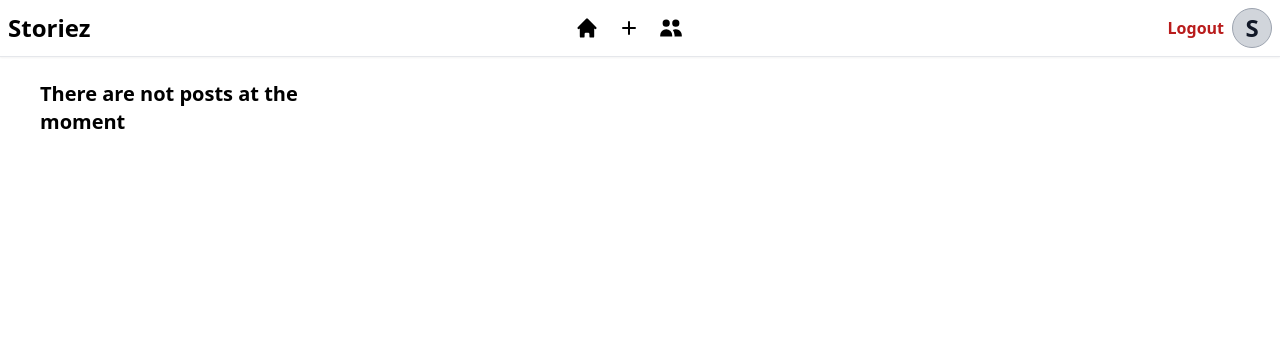
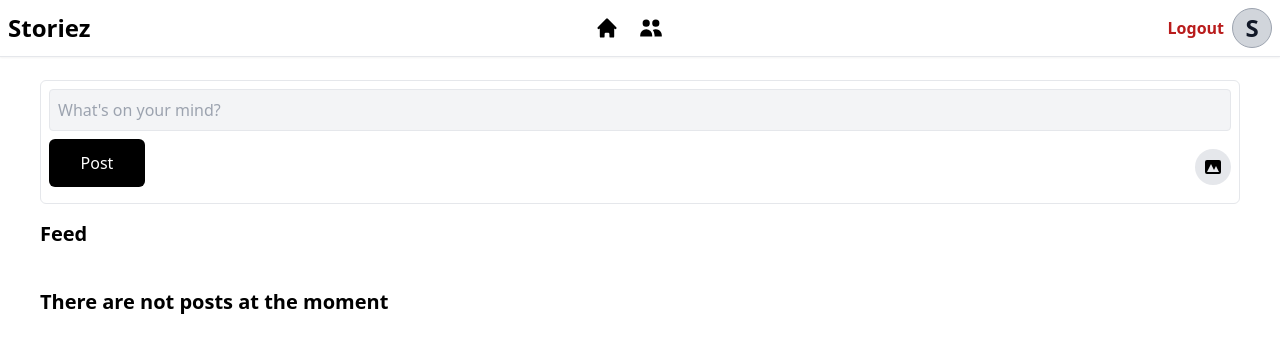
Before and after one commit to mwelwankuta/storiez-py, a Flask app: page / in a window 1280 px wide. Shown: the top 353 px of the page. Run offline with Flask 2, Linux system fonts and the light colour scheme; the visitor is signed in with stand-in values (Sample User, id 1); data that the repository does not hold is empty.

Commit message:
removed post page

```diff
--- a/app.py
+++ b/app.py
@@ -3,7 +3,7 @@ from flask import Flask
 import flask_cors
 from pymongo import MongoClient
 
-# enpoint imports
+# endpoint imports
 from endpoints import endpoints
 
 # init app
--- a/controllers/people.py
+++ b/controllers/people.py
@@ -43,7 +43,8 @@ def people_controller(cursor):
         cursor['users'].update_one({"email/phone": friend_email}, {
                                 '$set': {"friends": [*db_friend[0]['friends'], my_email]}})
 
+        new_user = cursor['users'].find_one({"email/phone": my_email})
         # reset friends in session
-        session['friends'] = db_my['friends']
+        session['friends'] = new_user['friends']
 
         return render_template('people.html', message=f"you and {db_friend[0]['name']} are now friends")
--- a/templates/home.html
+++ b/templates/home.html
@@ -8,22 +8,45 @@
     <!-- include navbar -->
     {% include 'partials/nav.html' %}
 
-    <main class="sm:mt-10 md:mt-20 grid lg:grid-cols-4 md:grid-cols-3 sm:grid-cols-1 gap-10">
+    <form class="mt-10 md:mt-20 flex flex-col border p-2 sm:rounded-md" action="/post" method="POST" enctype="multipart/form-data">
+        <input class="border rounded bg-gray-100 mb-2 p-2" name="text" type="text" placeholder="What's on your mind?" aria-multiline="true">
+        <div class="flex justify-between items-center">
+            <button type="submit" class="px-2 py-3 text-white bg-black rounded-md text-md mb-2 w-24">Post</button>
+            <div class="p-2 rounded-full bg-gray-200 flex items-end gap-2 cursor-pointer">
+
+                <div>
+                    <input type="file" name="image" id="image" hidden>
+                    <label for="image">
+                        <svg xmlns="http://www.w3.org/2000/svg" class="h-5 w-5" viewBox="0 0 20 20" fill="currentColor">
+                            <path fill-rule="evenodd" d="M4 3a2 2 0 00-2 2v10a2 2 0 002 2h12a2 2 0 002-2V5a2 2 0 00-2-2H4zm12 12H4l4-8 3 6 2-4 3 6z" clip-rule="evenodd" />
+                        </svg>
+                    </label>
+                </div>
+            </div>
+        </div>
+        {% if form_message %}
+        <p class="text-red-600">{{form_message}}</p>
+        {% endif %}
+    </form>
+    <h2 class="text-xl font-semibold mb-2 mt-4">Feed</h2>
+    <main class="mt-10 flex flex-col mb-4">
         {% if posts and session.get('email') %}
             {% for post in posts %}
                 <!-- when user in logged in continue -->
                     <!-- only render post when author is in users friends object -->
-                    {% if post.author in session['friends'] or session['email'] == post.author %}
-                        <div id="post" class="mt-4 mb-2 bg-gray-100 mx-auto p-2 rounded-xl cursor-pointer hover:shadow-md border hover:border-gray-300">
+                    {% if post.author in session['friends'] or post.author == session['email'] %}
+                        <div id="post" class="bg-gray-100 py-2 px-4 border-b-2 border-gray-400">
                             <!-- if user is author show me as user -->
                             {% if post.name == session['name'] %}
-                                <p class="capitalize font-semibold mb-1">Me</p>
+                                <p class="capitalize font-semibold mb-1">{{post.name}}</p>
                             {% else %}
-                                <p class="capitalize font-semibold mb-1">{{post.name}}</p>
+                                <p class="capitalize font-semibold mb-1">{{post.name}}#<span>{{post.author}}</span></p></p>
                             {% endif %}
-                            <img id="image" src="{{post.image}}" alt="{{post.caption}}" class="rounded-xl border border-gray-300 max-h-64 w-64 object-cover">
+                            {% if post.image %}
+                                <img id="image" src="{{post.image}}" alt="{{post.caption}}" class="md:rounded-xl border border-gray-300 max-h-64 w-64 object-cover">
+                            {% endif %}
                             <div class="flex items-center justify-between mt-2">
-                                <p class="truncate">{{post.caption}}</p>
+                                <p class="truncate">{{post.text}}</p>
                                 {% if post.name == session['name'] %}
                                     <form action="/delete/{{post._id}}" method="POST">
                                         <button type="submit" class="p-1 bg-gray-300 rounded-full flex items-center justify-center hover:bg-gray-200">
--- a/templates/partials/nav.html
+++ b/templates/partials/nav.html
@@ -8,13 +8,6 @@
                 <a href="/">
                     <svg xmlns="http://www.w3.org/2000/svg" class="h-6 w-6" viewBox="0 0 20 20" fill="currentColor">
                         <path d="M10.707 2.293a1 1 0 00-1.414 0l-7 7a1 1 0 001.414 1.414L4 10.414V17a1 1 0 001 1h2a1 1 0 001-1v-2a1 1 0 011-1h2a1 1 0 011 1v2a1 1 0 001 1h2a1 1 0 001-1v-6.586l.293.293a1 1 0 001.414-1.414l-7-7z" />
-                    </svg>
-                </a>
-            </li>
-            <li>
-                <a href="/post">
-                    <svg xmlns="http://www.w3.org/2000/svg" class="h-5 w-5" viewBox="0 0 20 20" fill="currentColor">
-                        <path fill-rule="evenodd" d="M10 3a1 1 0 011 1v5h5a1 1 0 110 2h-5v5a1 1 0 11-2 0v-5H4a1 1 0 110-2h5V4a1 1 0 011-1z" clip-rule="evenodd" />
                     </svg>
                 </a>
             </li>
```
Also changed, not shown: controllers/delete.py (+6 -3 lines), controllers/post.py (+35 -24 lines), templates/post.html (deleted, +0 -32 lines), 2 other files.
